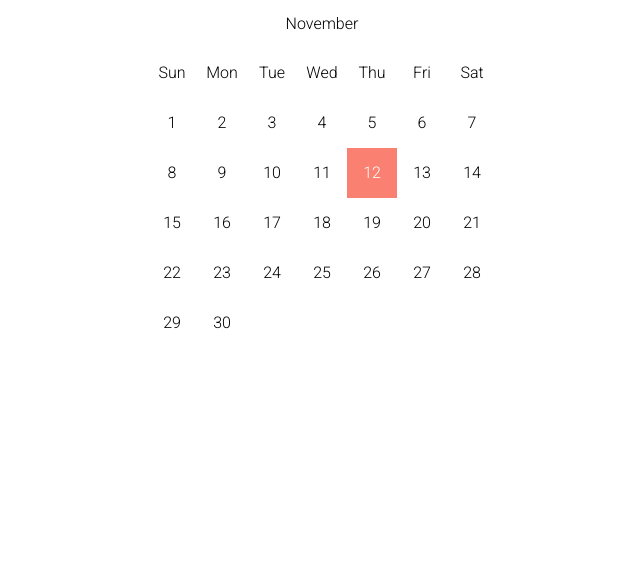
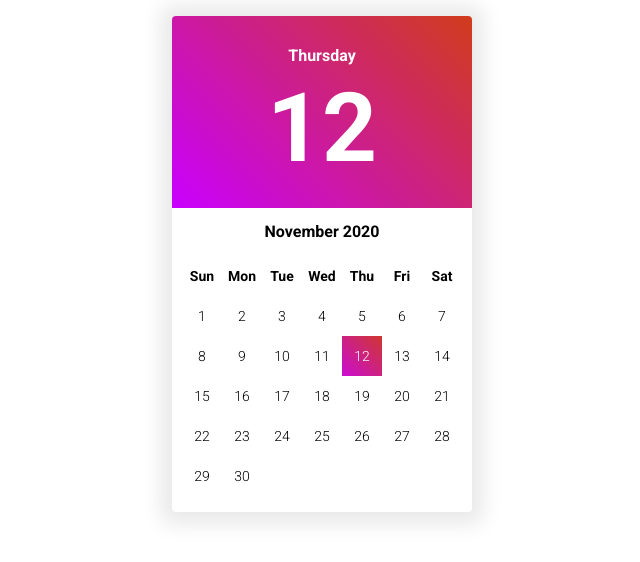
Before and after one commit to oikantik/vanilla-calendar-js, a plain HTML site: page index.html in a window 1280 px wide. Shown: the whole page, without its empty margins (318-958 px from the left). Drawn offline with Linux system fonts and the light colour scheme.

Commit message:
looks prettier

```diff
--- a/index.html
+++ b/index.html
@@ -11,8 +11,13 @@
 
 <body>
     <main class="app">
-        <h1 class="app__headline"></h1>
         <div class="calendar">
+        <div class="calendar__highlight">
+            <span class="calendar__day-name"></span>
+            <span class="calendar__day-num"></span>
+        </div>
+        <h1 class="calendar__headline"></h1>
+        <div class="calendar__main">
             <ul class="days" id="sunday">
                 <li class="days__name">Sun</li>
             </ul>
@@ -42,7 +47,7 @@
             <ul class="days" id="saturday">
                 <li class="days__name">Sat</li>
             </ul>
-        </div>
+        </div></div>
     </main>
     <script src="./scripts/script.js"></script>
 </body>
--- a/scripts/script.js
+++ b/scripts/script.js
@@ -154,6 +154,8 @@ const addMonthsToDom = (currValue, maxNum, currDay) => {
 const renderAllWeekdaysToDom = () => {
   const currentMonth = date.getMonth(); // to get current month as current month starts from 0;
   const currentYear = date.getFullYear();
+  const currentDate = date.getDate();
+  const todaysDay = date.getDay();
   const firstDateOfMonth = new Date(
     `${currentMonth + 1}/1/${currentYear}`
   ).getDay();
@@ -176,7 +178,9 @@ const renderAllWeekdaysToDom = () => {
     addMonthsToDom(index + 1, maxDays.days, day.fullName)
   })
 
-  document.querySelector('.app__headline').innerText = currentMonthName.name;
+  document.querySelector('.calendar__headline').innerText = currentMonthName.name + " " + currentYear;
+  document.querySelector('.calendar__day-name').innerText = weekDays.find(day => day.id === todaysDay).fullName;
+  document.querySelector('.calendar__day-num').innerText = currentDate;
 }
 
 renderAllWeekdaysToDom();
--- a/styles/main.scss
+++ b/styles/main.scss
@@ -1,10 +1,63 @@
 @use './partials/reset-components';
 
+
+
 .calendar {
+    border: none;
     display: flex;
+    flex-direction: column;
+    width: 300px;
+    margin: 1rem auto;
+    align-items: center;
     justify-content: center;
-    align-items: center;
+    border-radius: 4px;
+    overflow: hidden;
+    box-shadow: 0px 1px 20px 12px #eaeaea;
+
+    &__main {
+        display: flex;
+        justify-content: center;
+        align-items: center;
+        margin-bottom: 1rem;
+    }
+
+    &__headline {
+        display: flex;
+        justify-content: center;
+        align-items: center;
+        margin-top: 1rem;
+        margin-bottom: 1rem;
+        font-weight: 600;
+    }
+
+    &__highlight {
+        display: flex;
+        padding:2rem;
+        background: rgb(0,0,0);
+        background: linear-gradient(45deg, #c900ff, #d03c1b);
+        width: 300px;
+        align-items: center;
+        justify-content: center;
+        flex-direction: column;
+        margin: 0 auto;
+    }
+
+    &__day-name {
+        font-size: 1rem;
+        color: #ffffff;
+        text-transform: capitalize;
+        font-weight: 600;
+        margin-bottom: 1rem;
+    }
+
+    &__day-num {
+        font-size: 6rem;
+        font-weight: bold;
+        color: #ffffff;
+    }
 }
+
+
 
 .days {
     display: flex;
@@ -16,31 +69,25 @@
         display: flex;
         justify-content: center;
         align-items: center;
-        height: 50px;
-        width: 50px;
+        height: 40px;
+        width: 40px;
+        font-weight: bold;
+        font-size: .875rem;
     }
 
     &__day {
         display: flex;
         justify-content: center;
         align-items: center;
-        height: 50px;
-        width: 50px;
+        height: 40px;
+        width: 40px;
+        font-size: .875rem;
+
         &--selected {
-            background-color: salmon;
+            background: linear-gradient(45deg, #ca0cd2, #cf372f);
             color: #ffffff;
         }
     }
 
 
 }
-
-.app {
-    &__headline {
-        display: flex;
-        justify-content: center;
-        align-items: center;
-        margin-top: 1rem;
-        margin-bottom: 1rem;
-    }
-}
```
Also changed, not shown: styles/main.css, styles/main.min.css.
